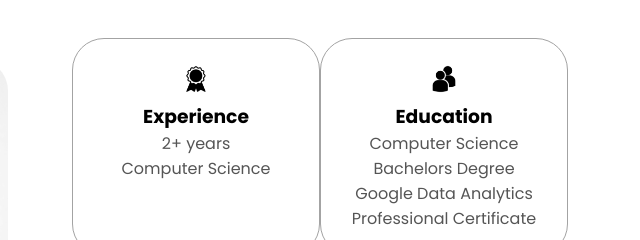
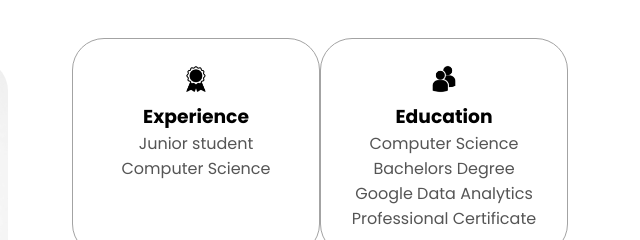
Before and after one commit to Nas-Z/portfolio_website, a plain HTML site: page index.html in a window 1280 px wide. Shown: the part 1060-1300 px from the top of the page, 552-1192 px from the left. Drawn offline with Linux system fonts and the light colour scheme.

Commit message:
Update index.html

```diff
--- a/index.html
+++ b/index.html
@@ -65,7 +65,7 @@
             <div class="details-container">
               <img src="./assets/experience.png" alt="Experience icon" class="icon">
               <h3>Experience</h3>
-              <p>2+ years <br>Computer Science</p>
+              <p>Junior student <br>Computer Science</p>
             </div>
             <div class="details-container">
               <img src="./assets/education.png" alt="Education icon" class="icon">
```
